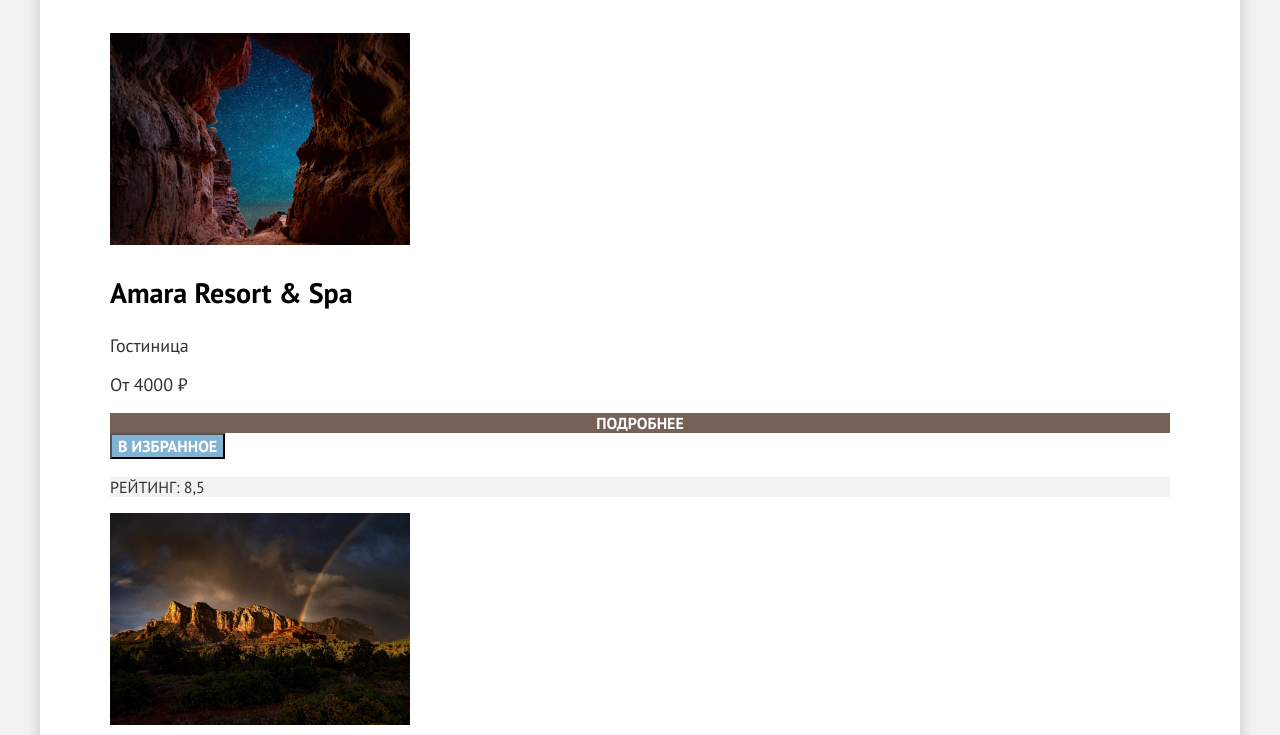
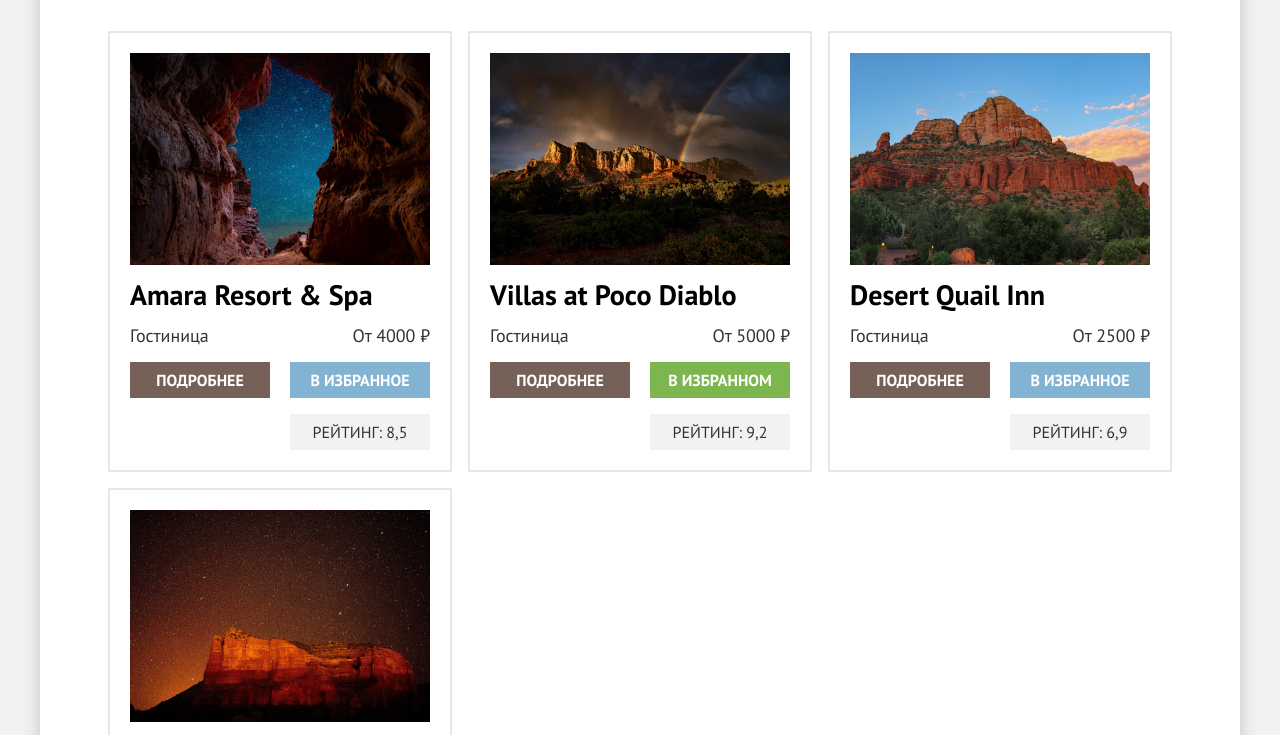
Before and after one commit to htmlacademy-htmlcss/2064763-sedona-39, a plain HTML site: page catalog.html in a window 1280 px wide. Shown: the part 585-1320 px from the top of the page. Drawn offline with Linux system fonts and the light colour scheme.

Commit message:
Добавляет сетку каталога и карточек

```diff
--- a/catalog.html
+++ b/catalog.html
@@ -157,14 +157,14 @@
           </div>
           <ul class="catalog-list">
             <li class="catalog-item">
-              <a class="catalog-link" href="#">
+              <a class="catalog-link catalog-link-img" href="#">
                 <img src="images/hotel-1.jpg" width="300" height="212" alt="Горы и ночное небо">
               </a>
-              <a class="catalog-link" href="#" tabindex="-1">
+              <a class="catalog-link catalog-link-name" href="#" tabindex="-1">
                 <h3>Amara Resort & Spa</h3>
               </a>
               <p>Гостиница</p>
-              <p>От 4000 ₽</p>
+              <p class="catalog-price">От 4000 ₽</p>
               <a class="button link-to-details" href="#">Подробнее</a>
               <button class="button button-to-favorites" type="button">В избранное</button>
               <p>
@@ -173,14 +173,14 @@
               <p class="raiting">Рейтинг: 8,5</p>
             </li>
             <li class="catalog-item">
-              <a class="catalog-link" href="#">
+              <a class="catalog-link catalog-link-img" href="#">
                 <img src="images/hotel-2.jpg" width="300" height="212" alt="Закат и радуга над горами">
               </a>
-              <a class="catalog-link" href="#" tabindex="-1">
+              <a class="catalog-link catalog-link-name" href="#" tabindex="-1">
                 <h3>Villas at Poco Diablo</h3>
               </a>
               <p>Гостиница</p>
-              <p>От 5000 ₽</p>
+              <p class="catalog-price">От 5000 ₽</p>
               <a class="button link-to-details" href="#">Подробнее</a>
               <button class="button catalog-button-selected" type="button">В избранном</button>
               <p>
@@ -189,14 +189,14 @@
               <p class="raiting">Рейтинг: 9,2</p>
             </li>
             <li class="catalog-item">
-              <a class="catalog-link" href="#">
+              <a class="catalog-link catalog-link-img" href="#">
                 <img src="images/hotel-3.jpg" width="300" height="212" alt="Вид гор в дневное время">
               </a>
-              <a class="catalog-link" href="#" tabindex="-1">
+              <a class="catalog-link catalog-link-name" href="#" tabindex="-1">
                 <h3>Desert Quail Inn</h3>
               </a>
               <p>Гостиница</p>
-              <p>От 2500 ₽</p>
+              <p class="catalog-price">От 2500 ₽</p>
               <a class="button link-to-details" href="#">Подробнее</a>
               <button class="button button-to-favorites" type="button">В избранное</button>
               <p>
@@ -205,14 +205,14 @@
               <p class="raiting">Рейтинг: 6,9</p>
             </li>
             <li class="catalog-item">
-              <a href="#">
+              <a class="catalog-link catalog-link-img" href="#">
                 <img src="images/hotel-4.jpg" width="300" height="212" alt="Звездное небо над горами">
               </a>
-              <a class="catalog-link" href="#" tabindex="-1">
+              <a class="catalog-link catalog-link-name" href="#" tabindex="-1">
                 <h3>GreenTree Inn</h3>
               </a>
               <p>Гостиница</p>
-              <p>От 1500 ₽</p>
+              <p class="catalog-price">От 1500 ₽</p>
               <a class="button link-to-details" href="#">Подробнее</a>
               <button class="button button-to-favorites" type="button">В избранное</button>
               <p>
--- a/styles/styles.css
+++ b/styles/styles.css
@@ -146,6 +146,7 @@ body {
   text-transform: uppercase;
   text-decoration: none;
   background-color: #756157;
+  border: none;
 }
 
 .hero {
@@ -215,6 +216,7 @@ body {
   width: 400px;
   min-height: 385px;
   padding: 113px 85px;
+  flex-grow: 1;
 }
 
 .advantages-item-major {
@@ -267,7 +269,7 @@ body {
 
 .services-heading {
   width: 505px;
-  margin: 70px auto 20px;
+  margin: 64px auto 20px;
   font-size: 30px;
   line-height: 36px;
   color: #000000;
@@ -298,6 +300,7 @@ body {
   padding: 81px 85px;
   width: 400px;
   min-height: 385px;
+  flex-grow: 1;
 }
 
 .services-item:nth-child(2n) {
@@ -389,6 +392,8 @@ body {
   color: #000000;
   background-color: #f2f2f2;
   padding: 14px 145px 14px 20px;
+  border: none;
+  border-radius: 4px 0 0 4px;
 }
 
 .button-subscribe {
@@ -398,6 +403,7 @@ body {
   line-height: 36px;
   background-color: #82b3d3;
   padding: 8px 50px;
+  border-radius: 0 4px 4px 0;
 }
 
 .page-footer {
@@ -596,8 +602,9 @@ body {
   font-size: 18px;
   line-height: 21px;
   color: #333333;
-  background-color: #e5e5e5;
+  background-color: #ffffff;
   padding: 14px 76px 14px 20px;
+  border-color: #e6e6e6;
 }
 
 .view-toggle-list {
@@ -631,45 +638,95 @@ body {
 .catalog-list {
   padding: 0;
   margin: 0;
+  margin-bottom: 80px;
   list-style-type: none;
+  display: grid;
+  grid-template-columns: repeat(3, 340px);
+  gap: 20px;
+}
+
+.catalog-item {
+  width: 340px;
+  box-shadow: 0 0 0 2px #e6e6e6,
+              0 0 0 2px #e6e6e6,
+              0 0 0 2px #e6e6e6,
+              0 0 0 2px #e6e6e6;
+  display: grid;
+  grid-template-columns: repeat(2, 140px);
+  grid-template-rows: 212px min-content min-content auto auto;
+  column-gap: 20px;
+  padding: 20px;
 }
 
 .catalog-item img {
   width: 300px;
   height: 212px;
+  display: block;
+  object-fit: cover;
 }
 
 .catalog-link {
+  display: block;
   font-size: 24px;
   line-height: 28px;
   color: #000000;
   text-decoration: none;
 }
 
+.catalog-link-img {
+  grid-column: 1 / -1;
+  grid-row: 1 / 2;
+}
+
+.catalog-link-name {
+  grid-column: 1 / -1;
+  grid-row: 2 / 3;
+}
+
+.catalog-link h3 {
+  margin: 16px 0;
+}
+
+.catalog-item p {
+  margin: 0;
+  margin-bottom: 16px;
+}
+
 .link-to-details {
-  font-size: 16px;
-  line-height: 20px;
+  padding: 8px;
+  margin-bottom: 16px;
 }
 
 .button-to-favorites {
+  padding: 8px;
+  display: block;
   font-family: "PT Sans", sans-serif;
-  font-size: 16px;
-  line-height: 20px;
   background-color: #82b3d3;
+  margin-bottom: 16px;
 }
 
 .catalog-button-selected {
+  display: block;
   font-family: "PT Sans", sans-serif;
   font-size: 16px;
   line-height: 20px;
   background-color: #7db54f;
+  margin-bottom: 16px;
 }
 
-.raiting {
+.catalog-price {
+  justify-self: end;
+}
+
+p.raiting {
+  display: block;
+  padding: 8px;
   font-size: 16px;
   line-height: 20px;
   text-transform: uppercase;
+  text-align: center;
   background-color: #f2f2f2;
+  margin: 0;
 }
 
 .pagination {
```
